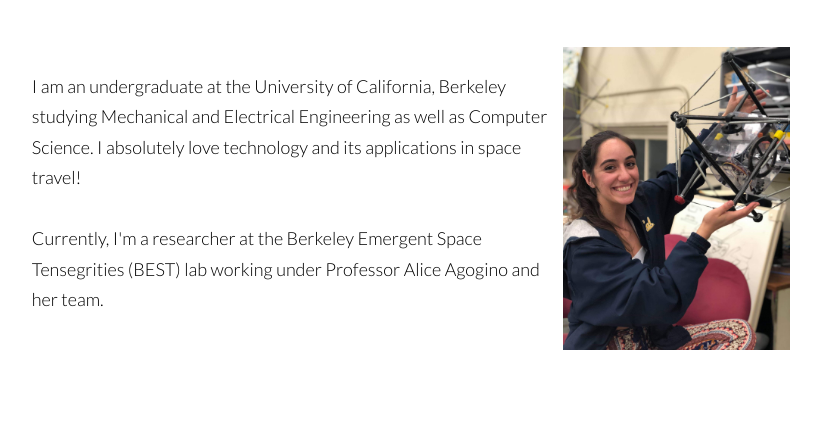
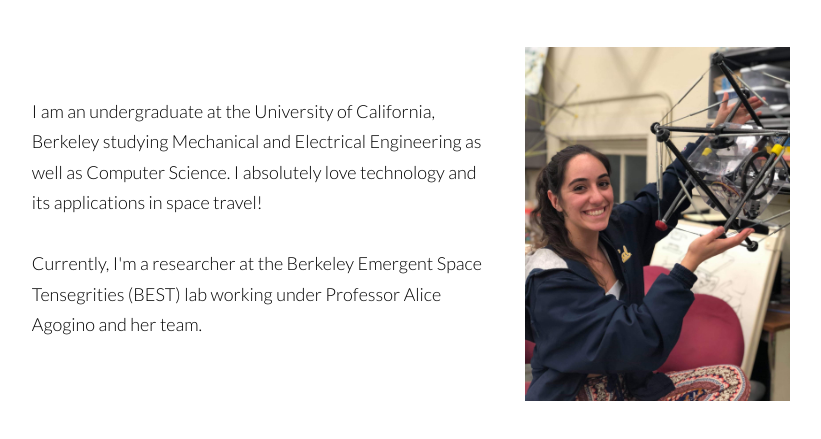
Before and after one commit to hadargam/hadargam-site, a website: page src/html/index.html in a window 1280 px wide. Shown: the part 317-756 px from the top of the page, without its empty margins (229-1050 px from the left). Drawn offline with nearby package versions, Linux system fonts and the light colour scheme; files that its build step writes are made by us from their sources; files whose address does not match are found by name.

Commit message:
new image and styling

```diff
--- a/src/assets/scss/index-min.scss
+++ b/src/assets/scss/index-min.scss
@@ -57,21 +57,6 @@ h1, h2, h3, h4, p {
 @media all and (min-width: 480px) and (max-width: 1024px) {
 }
 
-// tablet and up
-@media only screen and (min-width:40.063em) {
-    .text_content {
-        margin-top: 50px;
-        max-width: 60%;
-        flex-direction: row;
-        justify-content: flex-start;
-        align-items: center;
-
-        img {
-            width: 30%;
-        }
-    }
-}
-
 /* min-width 641px, medium screens (tablet) and up */
 @media only screen and (min-width:40.063em) {
 
@@ -79,6 +64,28 @@ h1, h2, h3, h4, p {
         max-width: none;
     }
 
+    .text_content {
+        margin-top: 50px;
+        flex-direction: row;
+        justify-content: flex-start;
+        align-items: center;
+
+        img {
+            margin-left: 30px;
+            width: 40%;
+        }
+    }
+}
+
+@media only screen and (min-width: 768px) {
+    .text_content {
+        max-width: 60%;
+
+        img {
+            margin-left: 30px;
+            width: 35%;
+        }
+    }
 }
 
 /* min-width 1441px, xlarge screens */
```
Also changed, not shown: 1 other file.
